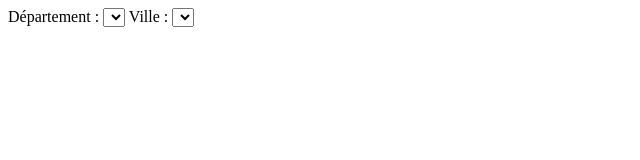
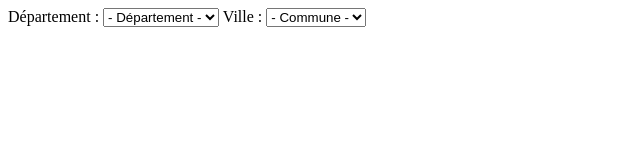
Before and after one commit to thomaslinux/12-JavaScript-Avance, a plain HTML site: page module_03/TP Communes/index.html in a window 1280 px wide. Shown: the whole page, without its empty margins (0-640 px from the left). Drawn offline with Linux system fonts and the light colour scheme; no server answers.

Commit message:
option departement et commune selectionné et grisé

```diff
--- a/module_03/TP Communes/index.html
+++ b/module_03/TP Communes/index.html
@@ -9,10 +9,11 @@
 <body>
 <label for="departement">Département : </label>
 <select id="departement">
-
+    <option value="" selected disabled>- Département -</option>
 </select>
 <label for="commune">Ville :</label>
 <select name="commune" id="commune">
+    <option value="" selected disabled>- Commune -</option>
 
 </select>
 </body>
```
